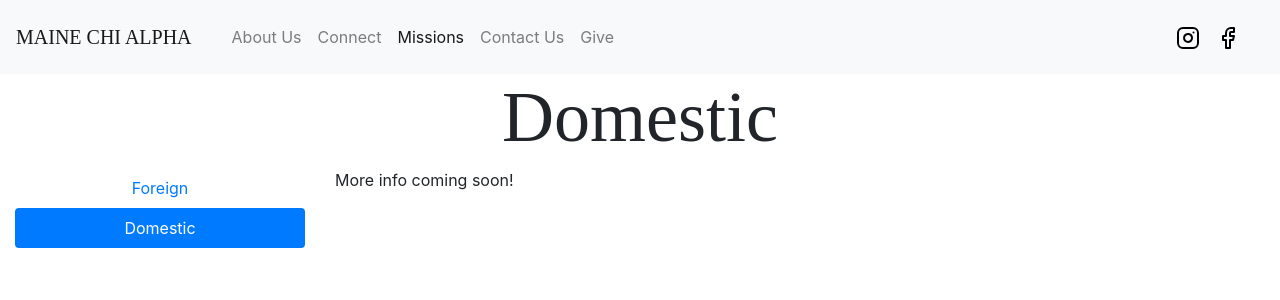
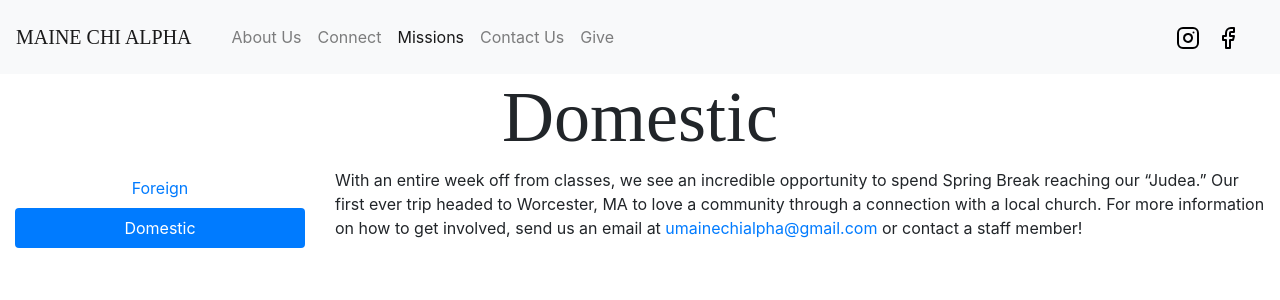
Before and after one commit to mainechialpha/mainechialpha.github.io, a Jekyll site: the page built from domestic.md, in a window 1280 px wide. Shown: the top 300 px of the page. Built offline with Jekyll 4.4.1, drawn with Linux system fonts in a browser that asks for light colours; nearby versions of some CDN libraries; some web fonts are replaced.

Commit message:
add in latest updates, new photos

```diff
--- a/css/style.sass
+++ b/css/style.sass
@@ -26,3 +26,7 @@ h1
   img
     width: 100%
     object-fit: cover
+
+.give-button-container
+  display: flex
+  justify-content: center
--- a/domestic.md
+++ b/domestic.md
@@ -4,4 +4,4 @@ title: Domestic
 permalink: /domestic/
 ---
 
-More info coming soon!
+With an entire week off from classes, we see an incredible opportunity to spend Spring Break reaching our "Judea." Our first ever trip headed to Worcester, MA to love a community through a connection with a local church. For more information on how to get involved, send us an email at [umainechialpha@gmail.com](mailto:umainechialpha@gmail.com) or contact a staff member!
```
Also changed, not shown: _layouts/give.html (added, +10 -0 lines), activities.md (+2 -2 lines), foreign.md (+2 -0 lines), give.md (+20 -3 lines), home.md (+1 -3 lines), images/foreignmission.jpg (added), images/give.jpg (added), images/hero.jpg (added), 2 other files.
